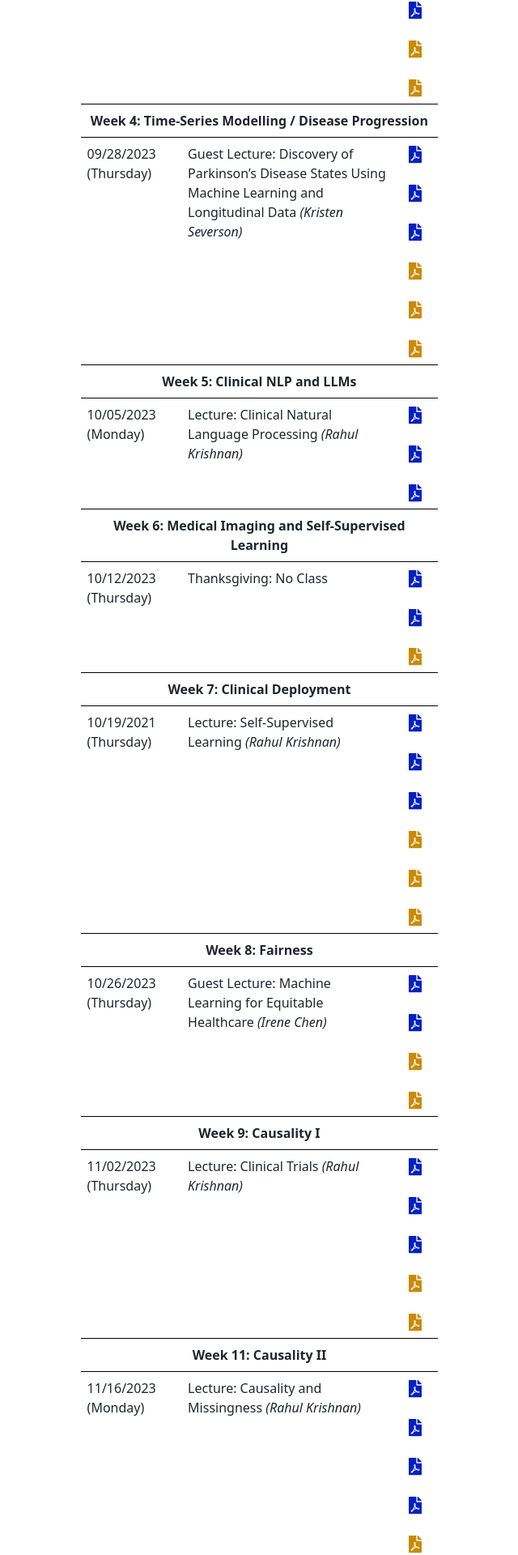
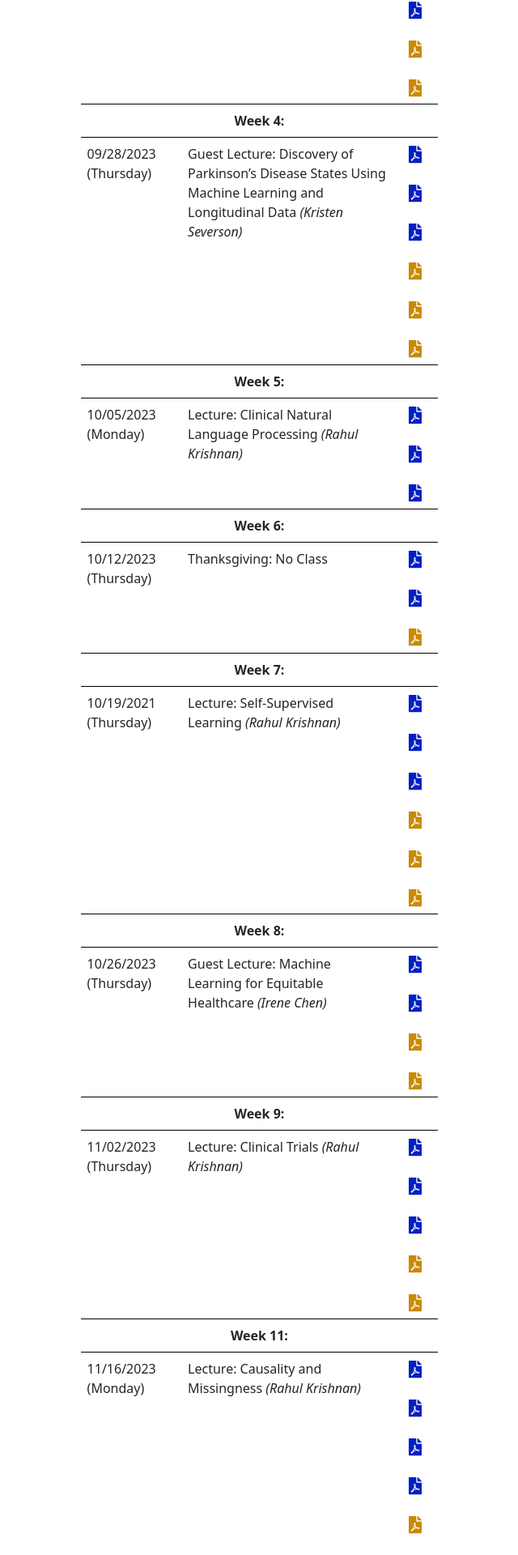
Before and after one commit to csc2541-2023/csc2541-2023.github.io, a Next.js app: page /schedule in a window 1280 px wide. Shown: the part 911-2831 px from the top of the page at 81% size, without its empty margins (94-734 px from the left). Built offline with nearby package versions, Linux system fonts and the light colour scheme; what @tailwindcss/typography would draw is missing.

Commit message:
removed lecture titles from future weeks

```diff
--- a/pages/schedule.js
+++ b/pages/schedule.js
@@ -163,7 +163,7 @@ export default function Home() {
               </tr> */}
               {/* WEEK 4 */}
               <tr>
-                <td colSpan="3" align="center"><b>Week 4: Time-Series Modelling / Disease Progression</b></td>
+                <td colSpan="3" align="center"><b>Week 4: </b></td>
               </tr>
               <tr>
                 <td>09/28/2023 (Thursday)</td>
@@ -212,7 +212,7 @@ export default function Home() {
               </tr> */}
               {/* WEEK 5 */}
               <tr>
-                <td colSpan="3" align="center"><b>Week 5: Clinical NLP and LLMs</b></td>
+                <td colSpan="3" align="center"><b>Week 5: </b></td>
               </tr>
               <tr>
                 <td>10/05/2023 (Monday)</td>
@@ -246,7 +246,7 @@ export default function Home() {
               </tr> */}
               {/* WEEK 6 */}
               <tr>
-                <td colSpan="3" align="center"><b>Week 6: Medical Imaging and Self-Supervised Learning</b></td>
+                <td colSpan="3" align="center"><b>Week 6: </b></td>
               </tr>
               <tr>
                 <td>10/12/2023 (Thursday)</td>
@@ -275,7 +275,7 @@ export default function Home() {
               </tr> */}
               {/* WEEK 7 */}
               <tr>
-                <td colSpan="3" align="center"><b>Week 7: Clinical Deployment</b></td>
+                <td colSpan="3" align="center"><b>Week 7: </b></td>
               </tr>
               <tr>
                 <td>10/19/2021 (Thursday)</td>
@@ -321,7 +321,7 @@ export default function Home() {
               </tr> */}
               {/* WEEK 8 */}
               <tr>
-                <td colSpan="3" align="center"><b>Week 8: Fairness</b></td>
+                <td colSpan="3" align="center"><b>Week 8: </b></td>
               </tr>
               <tr>
                 <td>10/26/2023 (Thursday)</td>
@@ -367,7 +367,7 @@ export default function Home() {
               </tr> */}
               {/* WEEK 9 */}
               <tr>
-                <td colSpan="3" align="center"><b>Week 9: Causality I</b></td>
+                <td colSpan="3" align="center"><b>Week 9: </b></td>
               </tr>
               <tr>
                 <td>11/02/2023 (Thursday)</td>
@@ -421,7 +421,7 @@ export default function Home() {
               </tr> */}
               {/* WEEK 11 */}
               <tr>
-                <td colSpan="3" align="center"><b>Week 11: Causality II</b></td>
+                <td colSpan="3" align="center"><b>Week 11: </b></td>
               </tr>
               <tr>
                 <td>11/16/2023 (Monday)</td>
@@ -472,7 +472,7 @@ export default function Home() {
               </tr>
               {/* WEEK 12 */}
               <tr>
-                <td colSpan="3" align="center"><b>Week 12: Student Presentations</b></td>
+                <td colSpan="3" align="center"><b>Week 12: </b></td>
               </tr>
               <tr>
                 <td>11/23/2023 (Monday)</td>
@@ -501,7 +501,7 @@ export default function Home() {
               </tr> */}
               {/* WEEK 13 */}
               <tr>
-                <td colSpan="3" align="center"><b>Week 13: Student Presentations</b></td>
+                <td colSpan="3" align="center"><b>Week 13: </b></td>
               </tr>
               <tr>
                 <td>11/30/2023 (Monday)</td>
@@ -541,7 +541,7 @@ export default function Home() {
               </tr> */}
             {/* WEEK 14 */}
             <tr>
-                <td colSpan="3" align="center"><b>Week 14: Student Presentations</b></td>
+                <td colSpan="3" align="center"><b>Week 14:</b></td>
               </tr>
               <tr>
                 <td>12/07/2023 (Thursday)</td>
```
